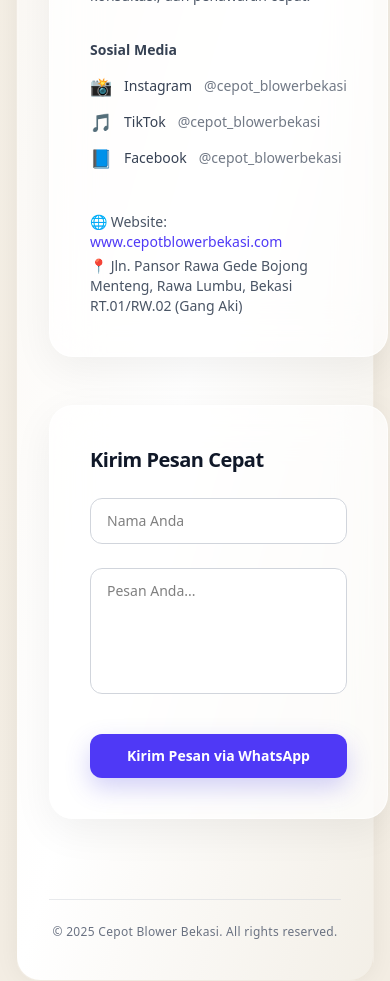
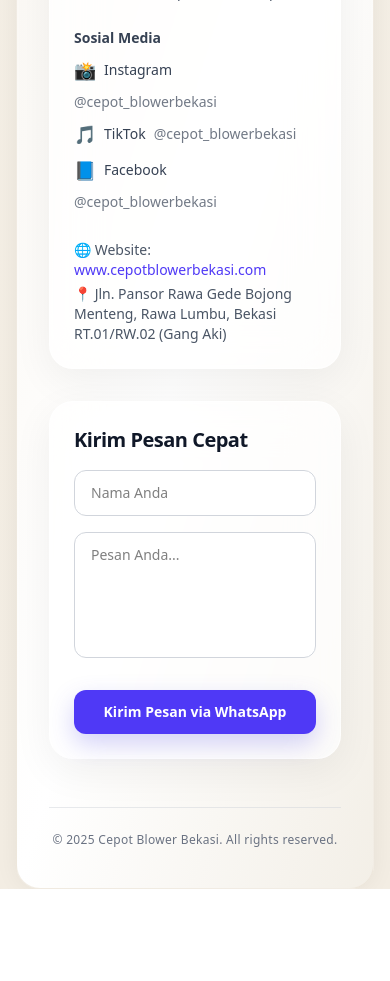
Before and after one commit to gvnorln/cepot-blower-bekasi, a Next.js app: page / in a window 390 px wide. Shown: the part 10940-11921 px from the top of the page. After the commit the page ends 11829 px from the top, so only its background shows below. Built offline with nearby package versions, Linux system fonts and the light colour scheme.

Commit message:
fix bug animation & fix responsive contact section

```diff
--- a/app/components/ContactSection.jsx
+++ b/app/components/ContactSection.jsx
@@ -45,11 +45,11 @@ Pesan: ${message}
     <section
       id="contact"
       className="
-    px-4 sm:px-6 lg:px-12 py-10
-    bg-linear-to-br from-[#faf7f2] via-[#ffffff] to-[#f3efe7]
-    rounded-3xl shadow-[0_0_25px_rgba(0,0,0,0.06)]
-    border border-[#e9e2d4]/60
-    "
+        px-4 sm:px-6 lg:px-12 py-10
+        bg-linear-to-br from-[#faf7f2] via-[#ffffff] to-[#f3efe7]
+        rounded-3xl shadow-[0_0_25px_rgba(0,0,0,0.06)]
+        border border-[#e9e2d4]/60
+      "
     >
       <div className="max-w-[1750px] mx-auto px-4 sm:px-8 lg:px-14">
         <h3 className="text-3xl sm:text-4xl font-extrabold text-gray-900 text-center">
@@ -60,9 +60,10 @@ Pesan: ${message}
           profesional.
         </p>
 
-        <div className="grid md:grid-cols-2 gap-12 mt-5">
+        {/* Responsive grid */}
+        <div className="grid grid-cols-1 md:grid-cols-2 gap-8 md:gap-12 mt-8">
           {/* Left */}
-          <div className="p-10 rounded-3xl border border-white/60 bg-white/70 backdrop-blur-xl shadow-[0_12px_40px_rgba(0,0,0,0.06)] flex flex-col gap-8">
+          <div className="p-6 md:p-10 rounded-3xl border border-white/60 bg-white/70 backdrop-blur-xl shadow-[0_12px_40px_rgba(0,0,0,0.06)] flex flex-col gap-6 md:gap-8">
             <div>
               <h4 className="text-xl font-semibold text-gray-900 tracking-tight">
                 Informasi Kontak
@@ -73,7 +74,7 @@ Pesan: ${message}
             </div>
 
             <div>
-              <h5 className="text-sm font-semibold text-gray-700 mb-3">
+              <h5 className="text-sm font-semibold text-gray-700 mb-2">
                 Sosial Media
               </h5>
               <div className="flex flex-col gap-2">
@@ -83,7 +84,7 @@ Pesan: ${message}
                     href={s.link}
                     target="_blank"
                     rel="noopener noreferrer"
-                    className="flex items-center gap-3 text-gray-700 hover:text-indigo-600 transition text-sm"
+                    className="flex flex-wrap items-center gap-2 md:gap-3 text-gray-700 hover:text-indigo-600 transition text-sm"
                   >
                     <span className="text-lg">{s.icon}</span>
                     <span className="font-medium">{s.name}</span>
@@ -93,7 +94,7 @@ Pesan: ${message}
               </div>
             </div>
 
-            <div className="text-sm text-gray-600 space-y-1 pt-2">
+            <div className="text-sm text-gray-600 space-y-1 pt-1">
               <p>
                 🌐 Website:{" "}
                 <a
@@ -112,7 +113,7 @@ Pesan: ${message}
           </div>
 
           {/* Right */}
-          <div className="p-10 rounded-3xl border border-white/60 bg-white/70 backdrop-blur-xl shadow-[0_12px_40px_rgba(0,0,0,0.06)] flex flex-col gap-6">
+          <div className="p-6 md:p-10 rounded-3xl border border-white/60 bg-white/70 backdrop-blur-xl shadow-[0_12px_40px_rgba(0,0,0,0.06)] flex flex-col gap-4 md:gap-6">
             <h4 className="text-xl font-semibold text-gray-900 tracking-tight">
               Kirim Pesan Cepat
             </h4>
@@ -120,28 +121,28 @@ Pesan: ${message}
             <input
               value={name}
               onChange={(e) => setName(e.target.value)}
-              className="border border-gray-300 px-4 py-3 rounded-xl focus:ring-2 focus:ring-indigo-400 bg-white/80 backdrop-blur-sm focus:outline-none text-sm transition"
+              className="border border-gray-300 px-4 py-3 rounded-xl focus:ring-2 focus:ring-indigo-400 bg-white/80 backdrop-blur-sm focus:outline-none text-sm w-full transition"
               placeholder="Nama Anda"
             />
 
             <textarea
               value={message}
               onChange={(e) => setMessage(e.target.value)}
-              className="border border-gray-300 px-4 py-3 rounded-xl focus:ring-2 focus:ring-indigo-400 bg-white/80 backdrop-blur-sm resize-none text-sm transition"
+              className="border border-gray-300 px-4 py-3 rounded-xl focus:ring-2 focus:ring-indigo-400 bg-white/80 backdrop-blur-sm resize-none text-sm w-full transition"
               rows={5}
               placeholder="Pesan Anda..."
             />
 
             <button
               onClick={handleWhatsApp}
-              className="mt-4 bg-indigo-600 hover:bg-indigo-700 text-white font-semibold py-3 rounded-xl shadow-[0_10px_25px_rgba(79,70,229,0.25)] transition text-sm"
+              className="mt-4 w-full bg-indigo-600 hover:bg-indigo-700 text-white font-semibold py-3 rounded-xl shadow-[0_10px_25px_rgba(79,70,229,0.25)] transition text-sm"
             >
               Kirim Pesan via WhatsApp
             </button>
           </div>
         </div>
 
-        <div className="mt-20 border-t border-gray-300/50 pt-6 text-center text-gray-500 text-xs tracking-wide">
+        <div className="mt-12 md:mt-20 border-t border-gray-300/50 pt-6 text-center text-gray-500 text-xs tracking-wide">
           &copy; {new Date().getFullYear()} Cepot Blower Bekasi. All rights
           reserved.
         </div>
--- a/app/page.jsx
+++ b/app/page.jsx
@@ -1,7 +1,7 @@
 "use client";
 
-import { useState, useMemo } from "react";
-import { motion, useAnimation } from "framer-motion";
+import { useState, useMemo, useEffect } from "react";
+import { motion } from "framer-motion";
 import { SAMPLE_PRODUCTS } from "../data/products";
 
 import HeaderHome from "./components/HeaderHome";
@@ -22,8 +22,17 @@ export default function Page() {
   const [category, setCategory] = useState("all");
   const [maxPrice, setMaxPrice] = useState(100000000);
   const [selected, setSelected] = useState(null);
+  const [isMobile, setIsMobile] = useState(false);
 
   const [cart, setCart] = useState([]);
+
+  // Detect mobile / small screen
+  useEffect(() => {
+    const checkMobile = () => setIsMobile(window.innerWidth < 640);
+    checkMobile();
+    window.addEventListener("resize", checkMobile);
+    return () => window.removeEventListener("resize", checkMobile);
+  }, []);
 
   const categories = [
     "all",
@@ -66,7 +75,7 @@ export default function Page() {
     hidden: {},
     visible: {
       transition: {
-        staggerChildren: 0.15, // lebih cepat supaya ringan
+        staggerChildren: 0.15,
       },
     },
   };
@@ -93,15 +102,13 @@ export default function Page() {
       <motion.main
         className="pt-[72px] space-y-12"
         initial="hidden"
-        whileInView="visible"
+        animate={isMobile ? "visible" : undefined} // langsung show di mobile
+        whileInView={isMobile ? undefined : "visible"} // animasi scroll untuk desktop
         viewport={{ once: true, amount: 0.1 }}
         variants={containerVariant}
       >
         {/* Hero */}
-        <motion.div
-          variants={sectionVariant}
-          className="relative"
-        >
+        <motion.div variants={sectionVariant} className="relative">
           <HeroSection
             query={query}
             setQuery={setQuery}
@@ -143,15 +150,12 @@ export default function Page() {
           <AboutSection />
         </motion.div>
 
-        {/* Testimoni (tanpa 3D untuk HP) */}
-        <motion.div
-          variants={sectionVariant}
-          className="relative"
-        >
+        {/* Testimoni */}
+        <motion.div variants={sectionVariant} className="relative">
           <Testimoni />
         </motion.div>
 
-        {/* Contact */}
+        {/* Contact Section */}
         <motion.div variants={sectionVariant}>
           <ContactSection WHATSAPP_PHONE={WHATSAPP_PHONE} />
         </motion.div>
```
